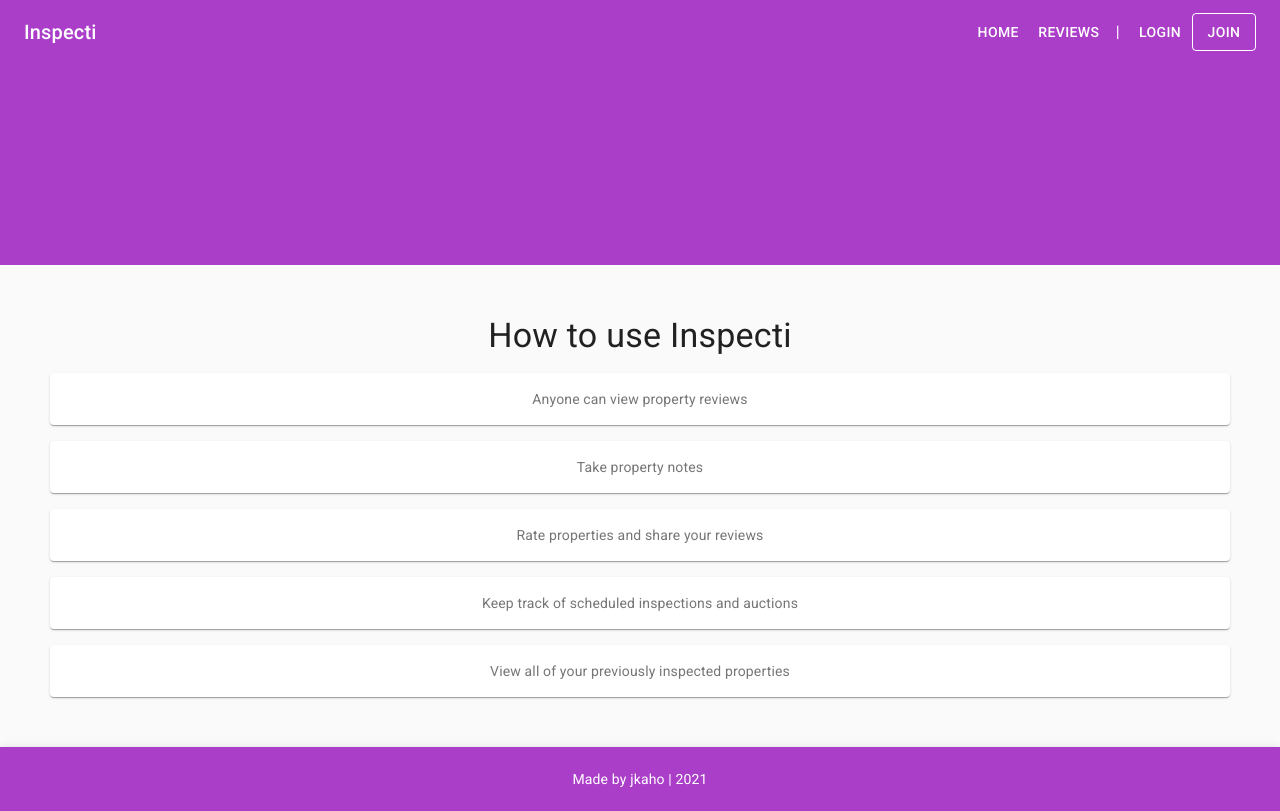
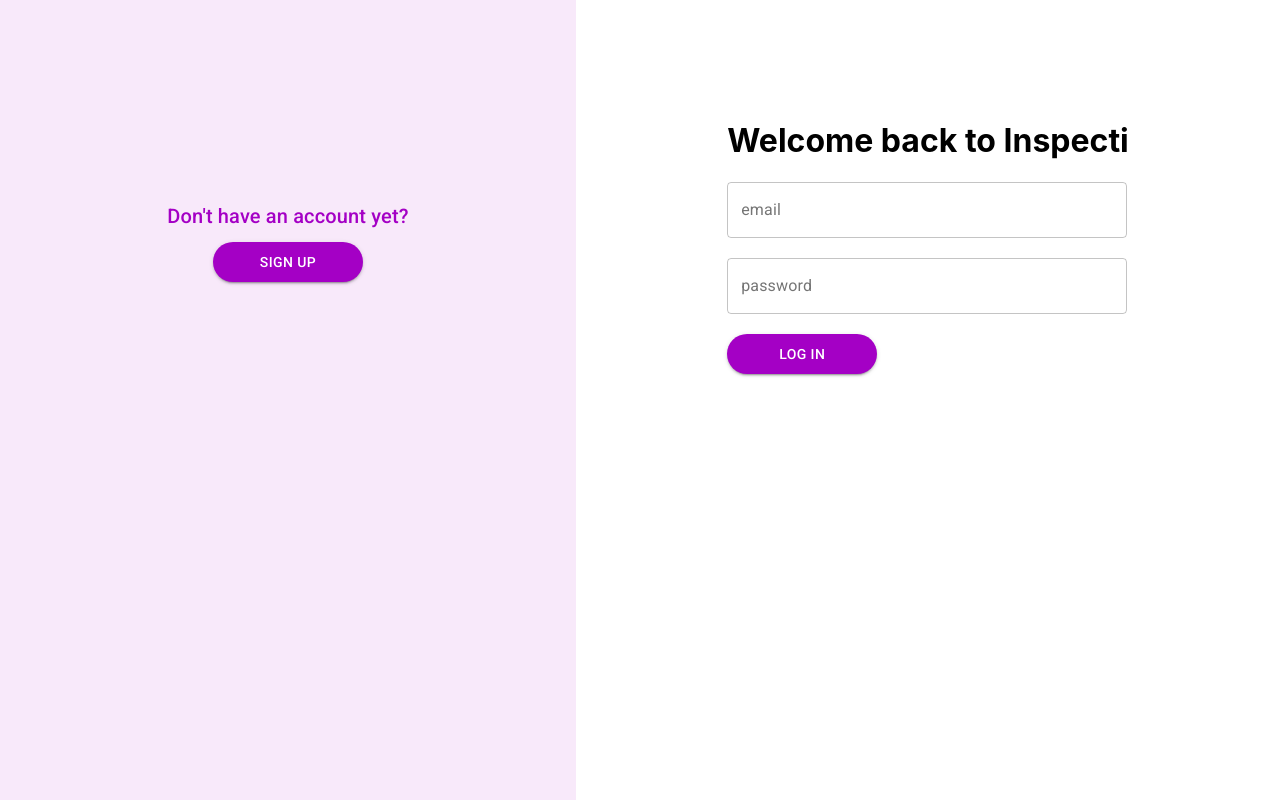
Before and after one commit to jkaho/inspecti, a React (Create React App) app in the folder client/: page / in a window 1280 px wide. Built offline with nearby package versions, Linux system fonts and the light colour scheme.

Commit message:
Create basic UI layout for login page

```diff
--- a/client/src/App.js
+++ b/client/src/App.js
@@ -1,13 +1,14 @@
-import Home from "./pages/Home";
-import NavBar from "./components/NavBar";
-import Footer from "./components/Footer";
+// import Home from "./pages/Home";
+import Login from "./pages/Login";
+// import NavBar from "./components/NavBar";
+// import Footer from "./components/Footer";
 
 function App() {
   return (
     <div className="App">
-      <NavBar />
-      <Home />
-      <Footer />
+      {/* <NavBar /> */}
+      <Login />
+      {/* <Footer /> */}
     </div>
   );
 }
--- a/client/src/components/NavBar/index.js
+++ b/client/src/components/NavBar/index.js
@@ -47,18 +47,18 @@ export default function ButtonAppBar() {
 
   return (
     <div className={classes.root}>
-      <AppBar position="static" className={classes.appBarHome}>
+      <AppBar position="static" className={classes.appBar}>
         <Toolbar>
-          <Typography variant="h6" className={classes.titleHome}>
+          <Typography variant="h6" className={classes.title}>
             Inspecti
           </Typography>
-          <Button className={classes.colorWhite}>Home</Button>
-          <Button className={classes.colorWhite}>Reviews</Button>
-          <Typography variant="body1" className={classes.colorWhite}>
+          <Button className={classes.colorBlack}>Home</Button>
+          <Button className={classes.colorBlack}>Reviews</Button>
+          <Typography variant="body1" className={classes.colorBlack}>
             &nbsp;&nbsp;|&nbsp;&nbsp;
           </Typography>
-          <Button className={classes.colorWhite}>Login</Button>
-          <Button className={classes.joinBtnHome}>Join</Button>
+          <Button className={classes.colorBlack}>Login</Button>
+          <Button className={classes.joinBtn}>Join</Button>
         </Toolbar>
       </AppBar>
     </div>
--- a/client/src/pages/Login/index.js
+++ b/client/src/pages/Login/index.js
@@ -0,0 +1,72 @@
+import React from "react";
+import { makeStyles } from "@material-ui/core/styles";
+import Grid from "@material-ui/core/Grid";
+import "./style.css";
+import { Typography, Button, TextField } from "@material-ui/core";
+
+const useStyles = makeStyles((theme) => ({
+  root: {
+    flexGrow: 1,
+    minHeight: "100vh",
+    height: "100%"
+  },
+  page: {
+    minHeight: "100vh",
+    height: "100%"
+  },
+  purpleFont: {
+    color: "rgb(164, 0, 197)",
+  },
+  button: {
+    width: 150,
+    height: 40,
+    borderRadius: 25,
+    background: "rgb(164, 0, 197)",
+    color: "white"
+  },
+  input: {
+    width: 400,
+    marginBottom: 20,
+  }
+}));
+
+export default function CenteredGrid() {
+  const classes = useStyles();
+
+  return (
+    <div className={classes.root}>
+      <Grid container spacing={0} className={classes.page}>
+        <Grid item xs={6}>
+          <div id="left-seg" className="login-seg">
+            <div id="inner-left-seg">
+              <div className="seg-text">
+                <div className="no-account-text">
+                  <Typography variant="h6" className={classes.purpleFont}>
+                    Don't have an account yet?
+                  </Typography>
+                </div>
+                <div>
+                  <Button variant="contained" className={classes.button}>SIGN UP</Button>
+                </div>
+              </div>
+            </div>
+          </div>
+        </Grid>
+        <Grid item xs={6}>
+          <div id="right-seg" className="login-seg">
+            <div className="login-form-div">
+              <h1>Welcome back to Inspecti</h1>
+              <form>
+                <TextField variant="outlined" label="email" className={classes.input}></TextField>
+                <TextField variant="outlined" label="password" className={classes.input}></TextField>
+                <div className="login-btn">
+                  <Button variant="contained" className={classes.button}>LOG IN</Button>
+                </div>
+              </form>
+            </div>
+          </div>
+        </Grid>
+      </Grid>
+    </div>
+  );
+}
--- a/client/src/pages/Login/style.css
+++ b/client/src/pages/Login/style.css
@@ -0,0 +1,33 @@
+.login-seg {
+  height: 100%;
+  min-height: 100vh;
+}
+
+#left-seg {
+  padding-right: 10%;
+}
+
+#inner-left-seg {
+  height: 100%;
+  background: rgb(248, 233, 250);
+}
+
+.seg-text {
+  padding-top: 200px;
+  text-align: center;
+}
+
+.no-account-text {
+  margin-bottom: 10px;
+}
+
+.login-form-div {
+  padding-right: 10%;
+  padding-top: 100px;
+  width: fit-content;
+  margin: 0 auto;
+}
+
+.login-form-div form {
+  width: 400px;
+}
```
